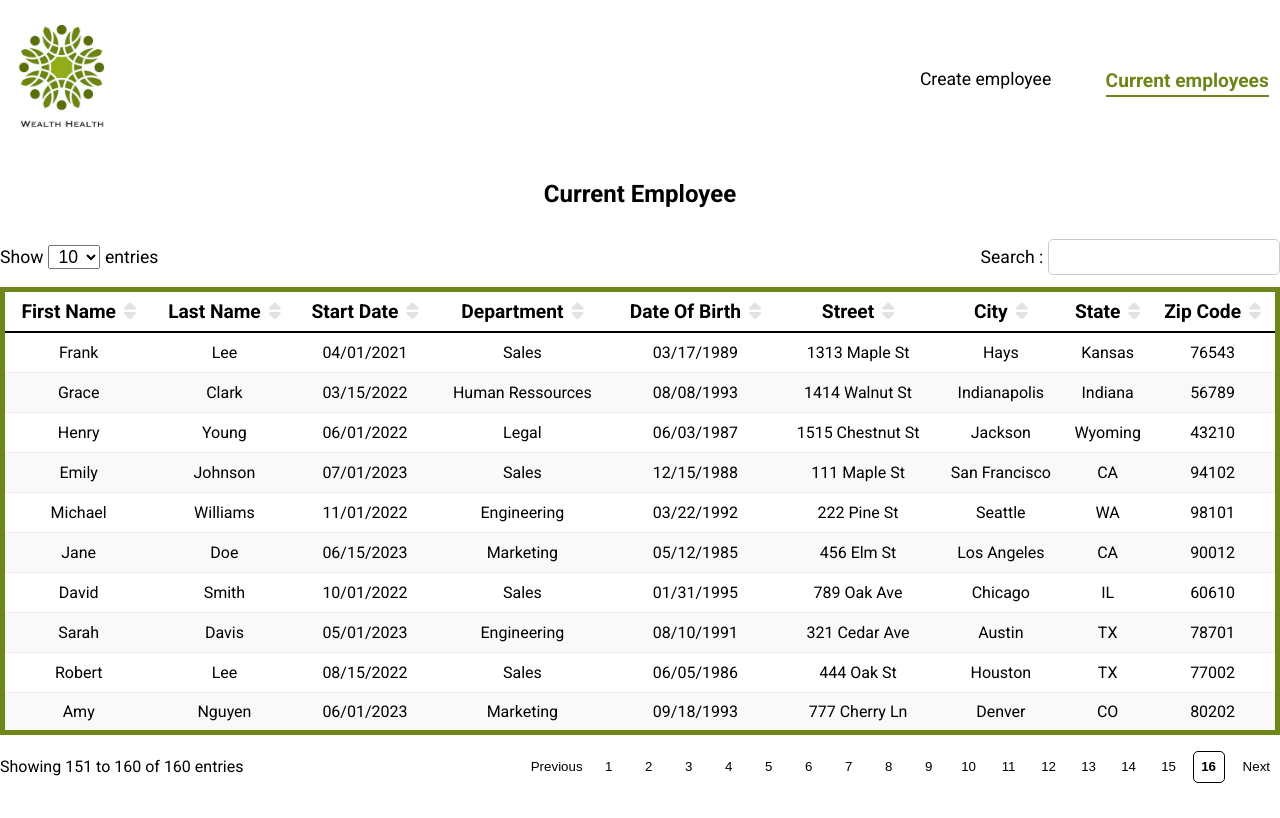
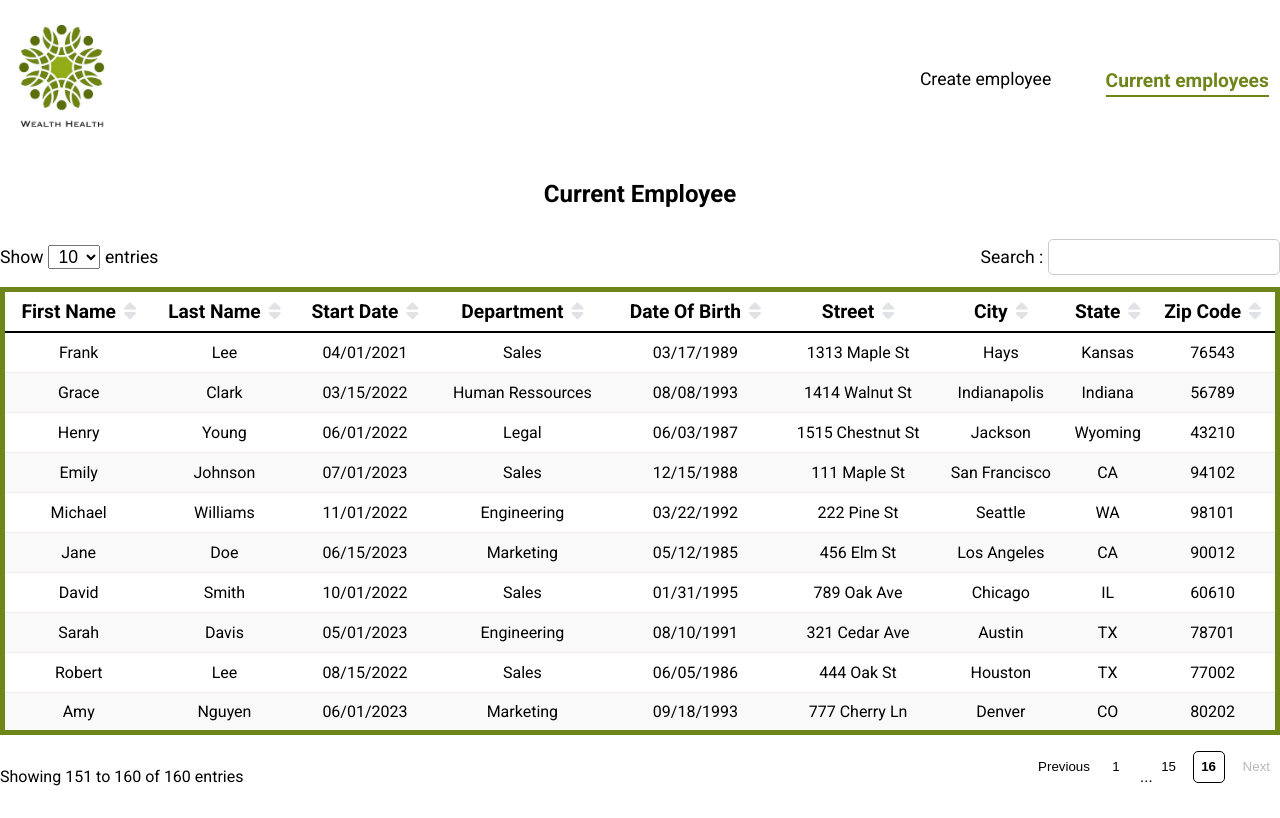
Before and after one commit to ChimdaProjects/HRnet, a React (Create React App) app: page /current-employee in a window 1280 px wide. Both pictures are taken after a click on the button "16". Built offline with nearby package versions, Linux system fonts and the light colour scheme.

Commit message:
modification pagination but bug to display 5 last pages

```diff
--- a/src/components/Pagination/Pagination.jsx
+++ b/src/components/Pagination/Pagination.jsx
@@ -4,23 +4,38 @@ import "./pagination.scss"
 const Pagination = (props) => {
     const { entriesPerPage, totalEntries, paginate, start, end, currentPage, handlePreviousPage, handleNextPage, setCurrentPage  } = props;
 
-    const [ firstPage, setFirstPage ] = useState(1);
-    const [ lastPage, setLastPage ] = useState(5);
+    // const [ firstPage, setFirstPage ] = useState(1);
+    // const [ lastPage, setLastPage ] = useState(5);
 
-    useEffect(() => {
-        const first = currentPage <= 3 ? 0 : currentPage - 3;
-        const last =  firstPage + 3 > pages.length ? pages.length : firstPage + 3;
+    // useEffect(() => {
+    //     const first = currentPage <= 3 ? 0 : currentPage - 3;
+    //     const last =  firstPage + 3 > pages.length ? pages.length : firstPage + 3;
 
-        setLastPage(last);
-        setFirstPage(first);
-    }, [currentPage]);
+    //     setLastPage(last);
+    //     setFirstPage(first);
+    // }, [currentPage]);
+
+    const numberPages = Math.ceil(totalEntries / entriesPerPage);
+    const distanceFromStart = currentPage - 1;
+    const distanceFromEnd = numberPages - currentPage;
+
+    console.log("distanceFromStart", distanceFromStart)
+    console.log("distanceFromEnd", distanceFromEnd)
 
     // page numbers list
     const pages = [];
-    for (let i = 1; i <= Math.ceil(totalEntries / entriesPerPage) ; i++) {
+    /**
+     * si la distance > 4 soit la page 5, i = 4 dc on affiche 4 et 6
+     */
+    let i = distanceFromStart >= 4 ? currentPage - 1 : 2;
+    let max = distanceFromEnd >= 4 ? currentPage + 1 : numberPages - 1;
+
+    while (i <  numberPages ) {
        pages.push(i);
-    };
+       i++;
+    }
     const entryEnd = pages.length === currentPage ? totalEntries : end ;
+    console.log("current page", currentPage);
 
     return (
         <div className="pagination">
@@ -30,9 +45,23 @@ const Pagination = (props) => {
             <nav className="pagination-nav">
                 <ul className="pagination-list">
                     <li className="pagination-list-item">
-                        <button className={ currentPage === 1 ? "pagination-list-item-btn-disabled prev" : "pagination-list-item-btn prev"} onClick={ () => currentPage > 1 ? setCurrentPage(currentPage - 1) : "" }>Previous</button>
+                        <button className= "pagination-list-item-btn prev" disabled={currentPage === 1 ? true : false } onClick={ () => currentPage > 1 ? setCurrentPage(currentPage - 1) : "" }>Previous</button>
                     </li>
-                    {pages.map((number) => {
+
+                     <li className="pagination-list-item">
+                            <button
+                                onClick={ ()=> paginate(1) }
+                                className={ currentPage === 1 ? "pagination-list-item-btn pagination-active" : "pagination-list-item-btn" }>
+                                1
+                            </button>
+                        </li>
+                        { currentPage >= 5 &&
+                        <li className="pagination-list-item">
+                            <p className="">...</p>
+                        </li>
+                        }
+                    {
+                        currentPage < 5 ? pages.slice(0,4).map((number) => {
                             return (
                             <li key={number} className="pagination-list-item">
                                 <button
@@ -42,9 +71,37 @@ const Pagination = (props) => {
                                 </button>
 
                             </li>)
-                    })}
+                        }) :
+                        pages.slice(0,3).map((number) => {
+                            return (
+                            <li key={number} className="pagination-list-item">
+                                <button
+                                    onClick={ ()=> paginate(number) }
+                                    className={ currentPage === number ? "pagination-list-item-btn pagination-active" : "pagination-list-item-btn" }>
+                                    { number }
+                                </button>
+
+                            </li>)
+                        })
+
+
+
+                }
+                     { currentPage >= 5 && currentPage < (numberPages - 5) &&
                         <li className="pagination-list-item">
-                        <button className={currentPage===pages.length ? "pagination-list-item-btn-disabled next " : "pagination-list-item-btn next "} onClick={ () => currentPage === pages.length ? "" : setCurrentPage(currentPage + 1) }>Next</button>
+                            <p>...</p>
+                        </li>
+                        }
+
+                    <li className="pagination-list-item">
+                            <button
+                                onClick={ ()=> paginate(numberPages) }
+                                className={ currentPage === numberPages ? "pagination-list-item-btn pagination-active" : "pagination-list-item-btn" }>
+                                {numberPages}
+                            </button>
+                        </li>
+                    <li className="pagination-list-item">
+                        <button className= "pagination-list-item-btn next " disabled={ currentPage === numberPages ? true : false } onClick={ () => currentPage === pages.length ? "" : setCurrentPage(currentPage + 1) }>Next</button>
                     </li>
                 </ul>
             </nav>
```
Lines whose indentation alone changed are shown as unchanged.
